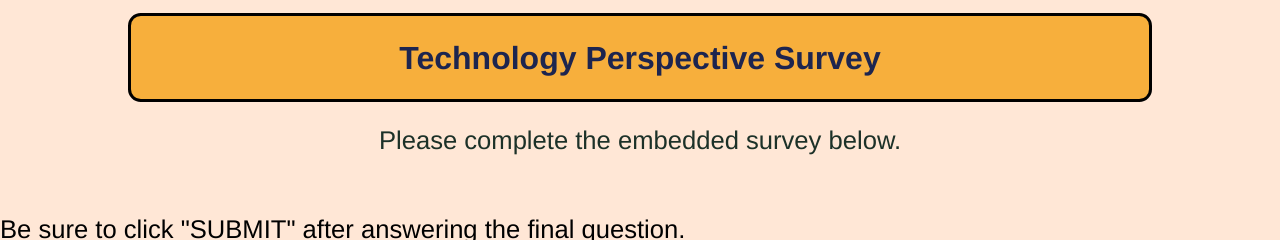
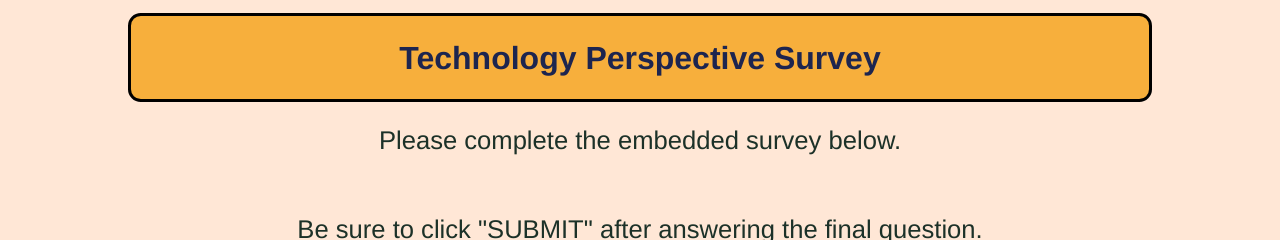
Before and after one commit to codefellows/tech-perspective-survey, a Node server app: page /survey/1 in a window 1280 px wide. Shown: the part 179-419 px from the top of the page. Run offline with Node 20, Linux system fonts and the light colour scheme.

Commit message:
Update survey.ejs

```diff
--- a/views/pages/survey.ejs
+++ b/views/pages/survey.ejs
@@ -16,7 +16,7 @@
     <div id="mainSurveyArea">
       <div>
         <h2 class="surveyWelcome">Please complete the embedded survey below.</h2>
-        <p>Be sure to click "SUBMIT" after answering the final question.</p>
+        <h2 class="surveyWelcome">Be sure to click "SUBMIT" after answering the final question.</h2>
       </div>
       <div id="surveybody">
         <iframe src="https://form.jotform.com/<%= id %>" style="width: 100%; height: 500px;" title= "Survey"></iframe>
```
